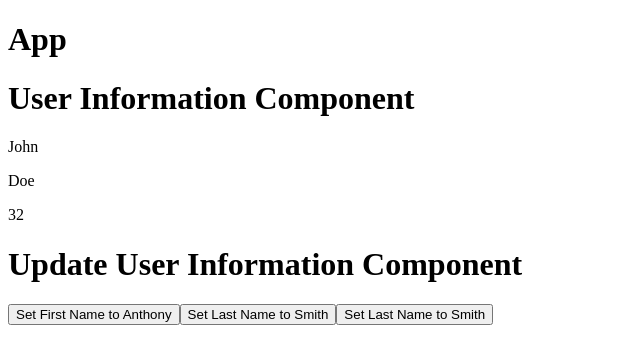
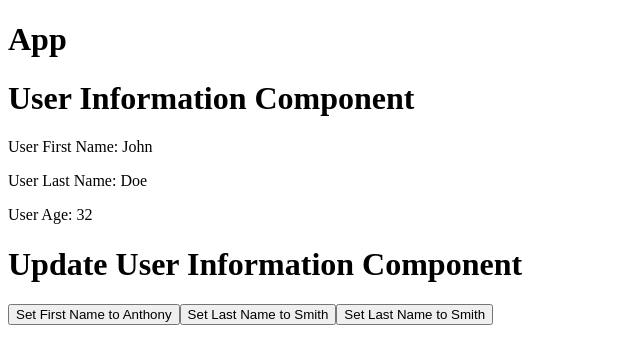
Before and after one commit to GrayStar/context-test, a React (Create React App) app: page / in a window 1280 px wide. Shown: the top 364 px of the page, without its empty margins (0-640 px from the left). Built offline with nearby package versions, Linux system fonts and the light colour scheme.

Commit message:
slight rename

```diff
--- a/src/components/display-user-information.js
+++ b/src/components/display-user-information.js
@@ -2,14 +2,14 @@ import React, { useContext } from 'react';
 import { UserContext } from '../contexts/user-context';
 
 export default function DisplayUserInformation() {
-	const user = useContext(UserContext);
+	const userContext = useContext(UserContext);
 
 	return (
 		<div>
 			<h1>User Information Component</h1>
-			<p>{ user.state.firstName }</p>
-			<p>{ user.state.lastName }</p>
-			<p>{ user.state.age }</p>
+			<p>User First Name: { userContext.state.firstName }</p>
+			<p>User Last Name: { userContext.state.lastName }</p>
+			<p>User Age: { userContext.state.age }</p>
 		</div>
 	);
 }
--- a/src/components/update-user-information.js
+++ b/src/components/update-user-information.js
@@ -2,24 +2,24 @@ import React, { useContext } from 'react';
 import { UserContext, USER_ACTIONS } from '../contexts/user-context';
 
 export default function UpdateUserInformation() {
-	const user = useContext(UserContext);
+	const userContext = useContext(UserContext);
 
 	const handleSetFirstNameButtonClick = () => {
-		user.dispatch({
+		userContext.dispatch({
 			type: USER_ACTIONS.SET_FIRST_NAME,
 			payload: { firstName: 'Anthony' },
 		});
 	};
 
 	const handleSetLastNameButtonClick = () => {
-		user.dispatch({
+		userContext.dispatch({
 			type: USER_ACTIONS.SET_LAST_NAME,
 			payload: { lastName: 'Smith' },
 		});
 	};
 
 	const handleSetAgeButtonClick = () => {
-		user.dispatch({
+		userContext.dispatch({
 			type: USER_ACTIONS.SET_AGE,
 			payload: { age: 45 },
 		});
```
Also changed, not shown: public/index.html (indentation only).
